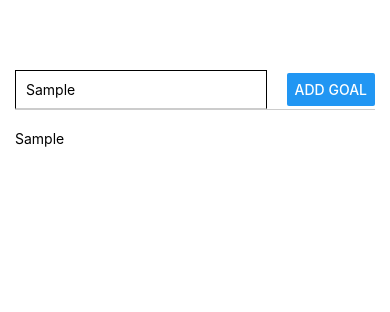
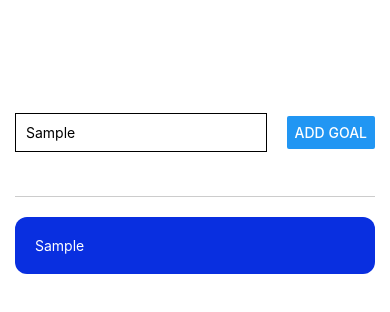
Before and after one commit to luciamejiav/Goals-ReactNative, a React Native app: screen / in a window 390 px wide. Both pictures are taken after typing "Sample" into the empty fields and a click on the button "ADD GOAL". Shown: the top 312 px of the page. Built offline with nearby package versions, Linux system fonts and the light colour scheme.

Commit message:
Scroll View

```diff
--- a/App.js
+++ b/App.js
@@ -1,6 +1,6 @@
 import { StatusBar } from 'expo-status-bar';
 import { useState } from 'react';
-import { View, TextInput, Button, Text, StyleSheet } from 'react-native';
+import { View, TextInput, Button, Text, StyleSheet, ScrollView } from 'react-native';
 
 export default function App() {
 
@@ -34,11 +34,16 @@ export default function App() {
       </View>
 
       <View style = {styles.goalsContainer}>
-        {myGoals.map(goal => {
-          return (
-            <Text>{goal}</Text> //añade las metas
-          )
-        })}
+        <ScrollView>
+          {myGoals.map((goal, i) => {
+            return (
+              <View style = {styles.goalItem} key={i}>
+                {/*Comentario: añadimos las metas*/}
+                <Text style = {styles.goalText}>{goal}</Text>
+              </View>
+            )
+          })}
+        </ScrollView>
       </View>
 
     </View>
@@ -53,6 +58,7 @@ const styles = StyleSheet.create({
   },
 
   inputcontainer: {
+    flex: 1, //sin esto la línea y el borde de abajo del rectangulo se juntan
     flexDirection: "row",
     justifyContent: "space-between",
     alignItems: "center",
@@ -62,7 +68,6 @@ const styles = StyleSheet.create({
   },
 
   textinput: {
-    borderBottomColor: "#CCCCCC",
     borderWidth: 1,
     width: "70%",
     padding: 10
@@ -70,6 +75,17 @@ const styles = StyleSheet.create({
 
   goalsContainer: {
     flex:5
+  },
+
+  goalItem: {
+    padding: 20,
+    backgroundColor: "#092FE0",
+    marginBottom: 10,
+    borderRadius: 12
+  },
+
+  goalText: {
+    color: "white"
   }
 
 });
```
